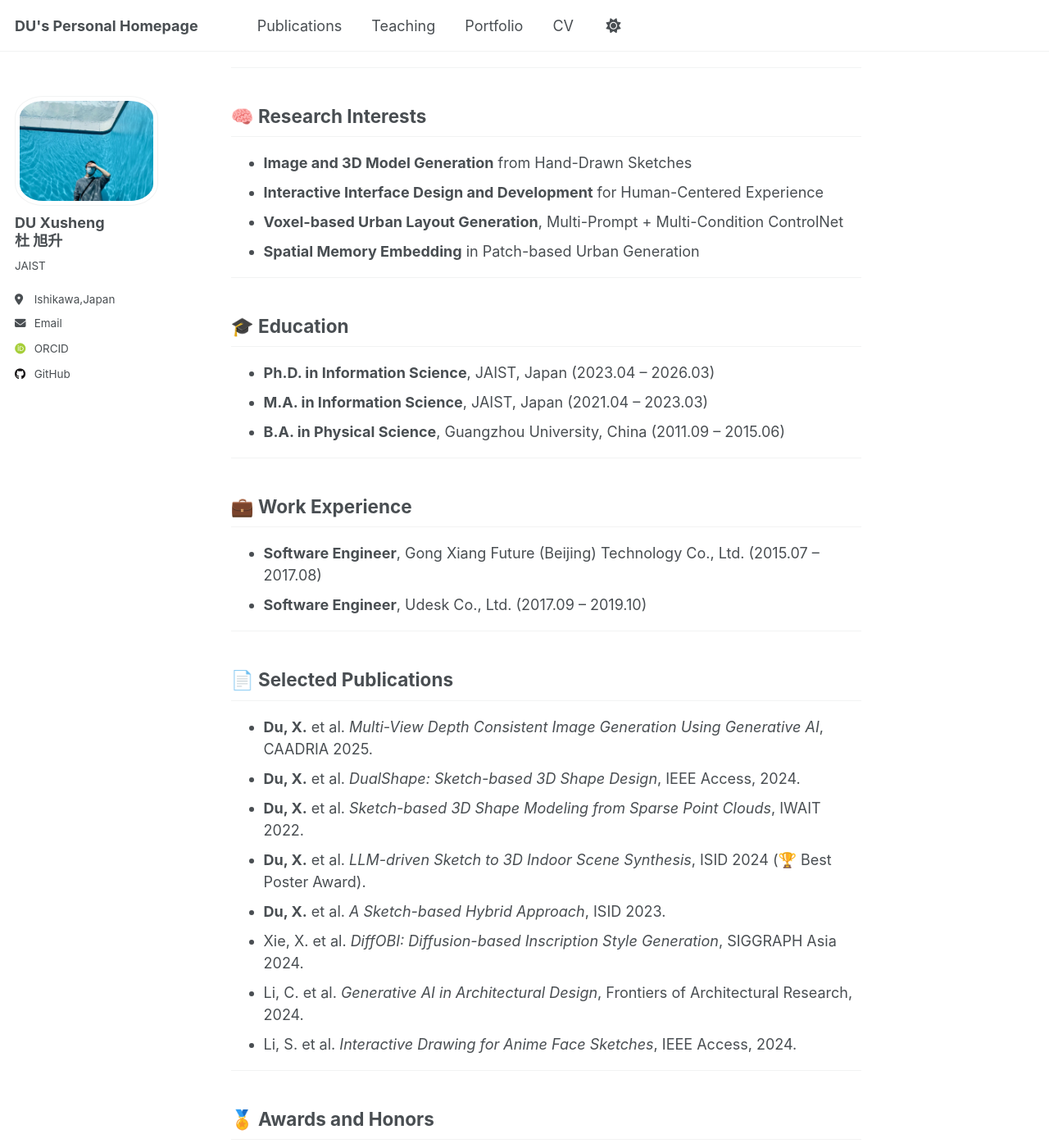
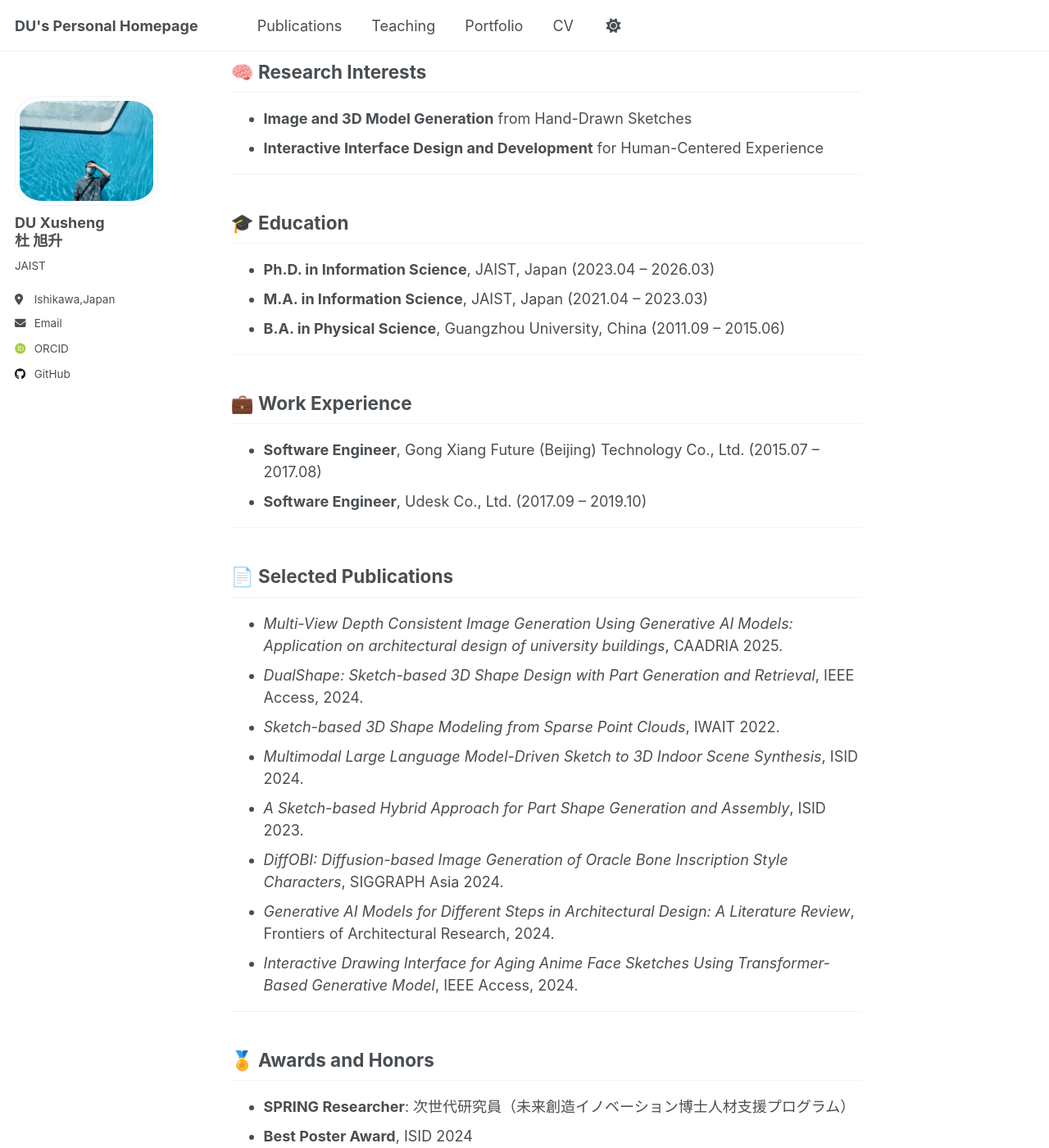
Before and after one commit to ToKyokushou/ToKyokushou.github.io, a Jekyll site: the page built from _pages/about.md, in a window 1280 px wide and 1400 px high, scrolled down 191 px. Shown: the whole window at 82% size. Built offline with Jekyll 4.4.1, drawn with Linux system fonts in a browser that asks for light colours; some web fonts are replaced.

Commit message:
Update about.md

```diff
--- a/_pages/about.md
+++ b/_pages/about.md
@@ -10,8 +10,6 @@ redirect_from:
 
 🎓 **Ph.D. Candidate (3rd Year)**
 Japan Advanced Institute of Science and Technology (JAIST)
-📧 [s2320034@jaist.ac.jp](mailto:s2320034@jaist.ac.jp)
-🏠 5-503 JAIST, 1-8 Asahidai, Nomi, Ishikawa, Japan
 
 ---
 
@@ -19,8 +17,6 @@ Japan Advanced Institute of Science and Technology (JAIST)
 
 - **Image and 3D Model Generation** from Hand-Drawn Sketches
 - **Interactive Interface Design and Development** for Human-Centered Experience
-- **Voxel-based Urban Layout Generation**, Multi-Prompt + Multi-Condition ControlNet
-- **Spatial Memory Embedding** in Patch-based Urban Generation
 
 ---
 
@@ -41,14 +37,14 @@ Japan Advanced Institute of Science and Technology (JAIST)
 
 ## 📄 Selected Publications
 
-- **Du, X.** et al. *Multi-View Depth Consistent Image Generation Using Generative AI*, CAADRIA 2025.
-- **Du, X.** et al. *DualShape: Sketch-based 3D Shape Design*, IEEE Access, 2024.
-- **Du, X.** et al. *Sketch-based 3D Shape Modeling from Sparse Point Clouds*, IWAIT 2022.
-- **Du, X.** et al. *LLM-driven Sketch to 3D Indoor Scene Synthesis*, ISID 2024 (🏆 Best Poster Award).
-- **Du, X.** et al. *A Sketch-based Hybrid Approach*, ISID 2023.
-- Xie, X. et al. *DiffOBI: Diffusion-based Inscription Style Generation*, SIGGRAPH Asia 2024.
-- Li, C. et al. *Generative AI in Architectural Design*, Frontiers of Architectural Research, 2024.
-- Li, S. et al. *Interactive Drawing for Anime Face Sketches*, IEEE Access, 2024.
+- *Multi-View Depth Consistent Image Generation Using Generative AI Models: Application on architectural design of university buildings*, CAADRIA 2025.
+- *DualShape: Sketch-based 3D Shape Design with Part Generation and Retrieval*, IEEE Access, 2024.
+- *Sketch-based 3D Shape Modeling from Sparse Point Clouds*, IWAIT 2022.
+- *Multimodal Large Language Model-Driven Sketch to 3D Indoor Scene Synthesis*, ISID 2024.
+- *A Sketch-based Hybrid Approach for Part Shape Generation and Assembly*, ISID 2023.
+- *DiffOBI: Diffusion-based Image Generation of Oracle Bone Inscription Style Characters*, SIGGRAPH Asia 2024.
+- *Generative AI Models for Different Steps in Architectural Design: A Literature Review*, Frontiers of Architectural Research, 2024.
+- *Interactive Drawing Interface for Aging Anime Face Sketches Using Transformer-Based Generative Model*, IEEE Access, 2024.
 
 ---
 
```
Also changed, not shown: other parts of _pages/about.md (+1 -2 lines).
